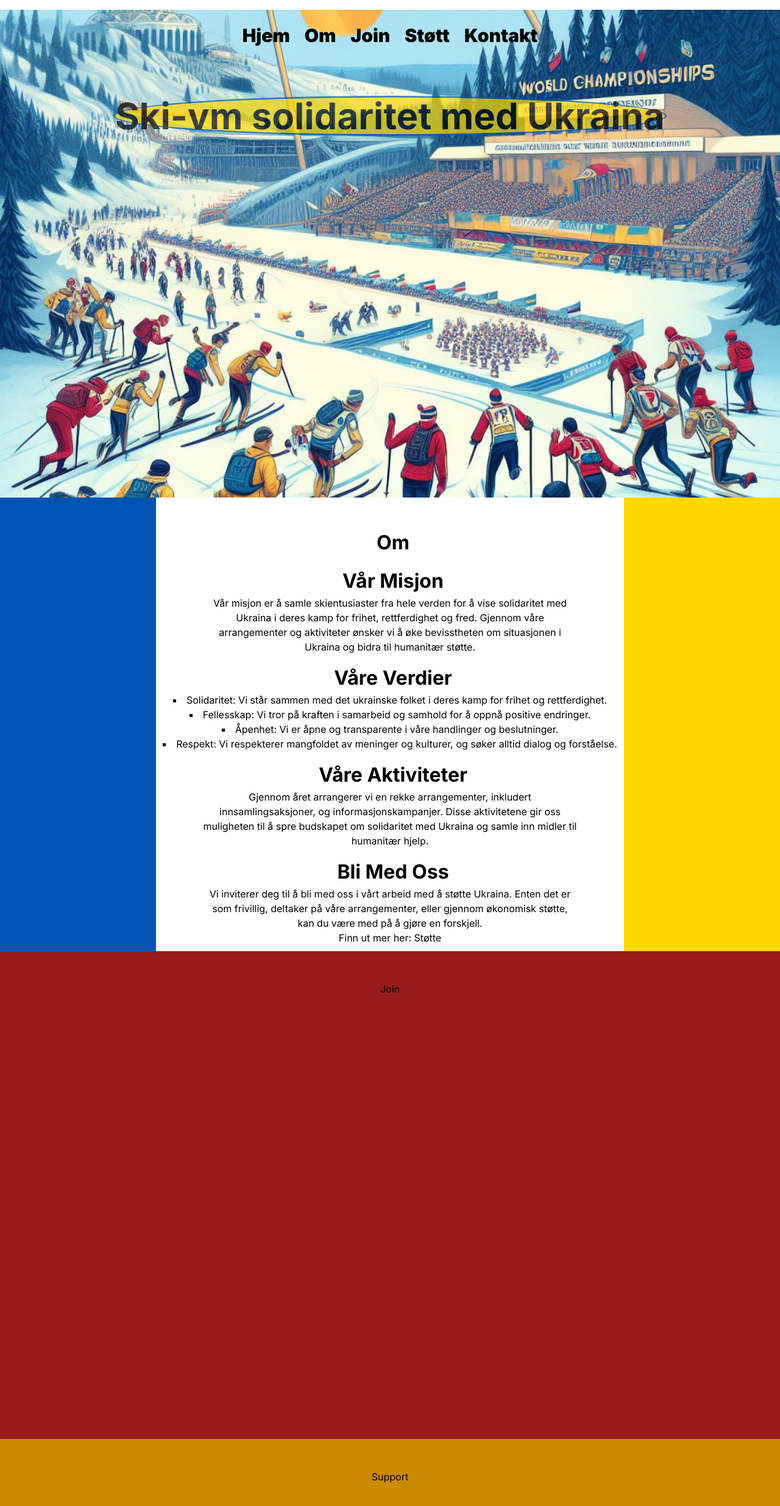
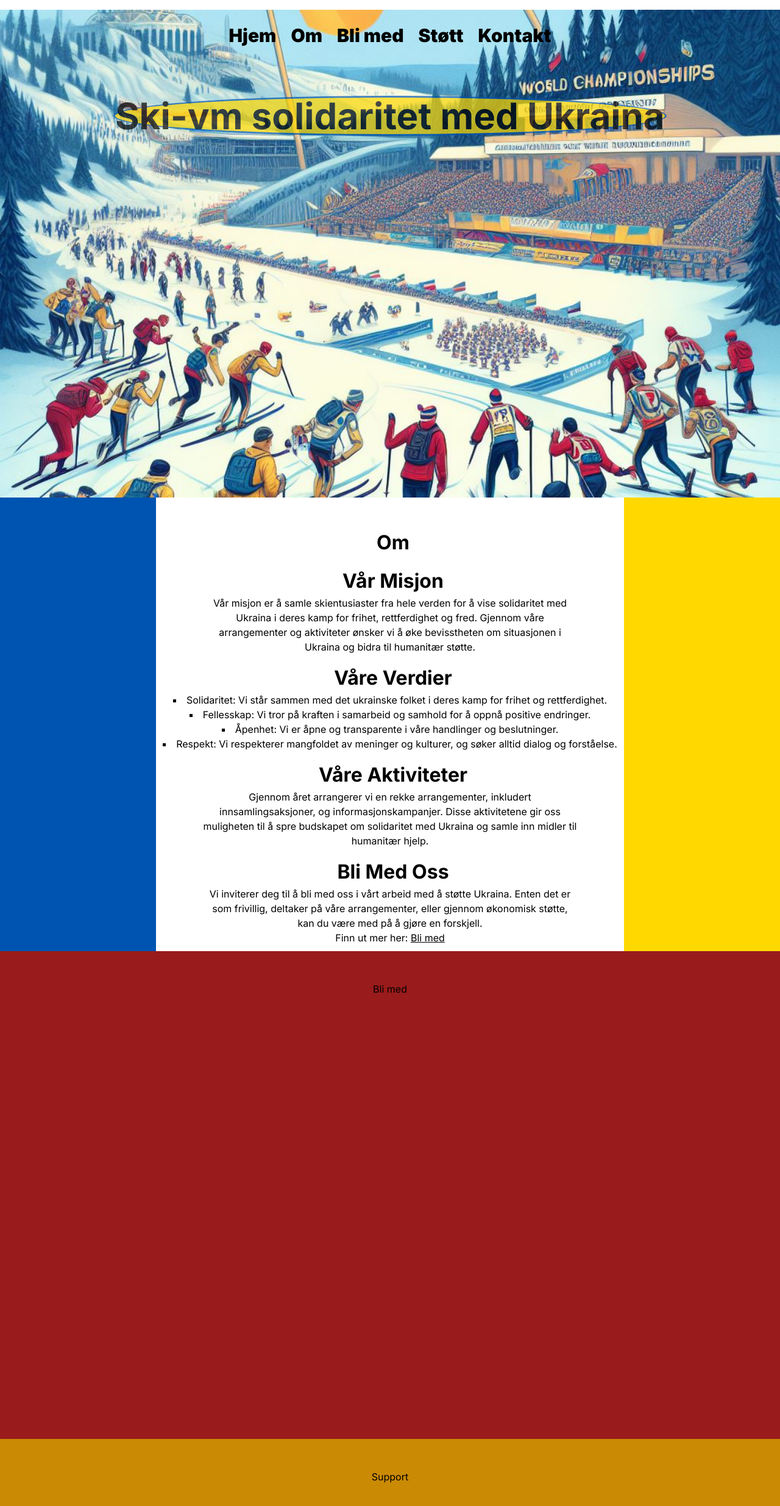
Before and after one commit to pedernyl/vmu, a Next.js app: page / in a window 1280 px wide. Shown: the top 2470 px of the page at 61% size. Built offline with nearby package versions, Linux system fonts and the light colour scheme.

Commit message:
fixing link in text and linking to join from about

```diff
--- a/src/app/about/page.tsx
+++ b/src/app/about/page.tsx
@@ -26,7 +26,7 @@ const props = {
     <p className="paragraph">Vi inviterer deg til å bli med oss i vårt arbeid med å støtte Ukraina.
       Enten det er som frivillig, deltaker på våre arrangementer, eller gjennom økonomisk støtte,
       kan du være med på å gjøre en forskjell.<br />
-      Finn ut mer her: <Link href="#support">Støtte</Link>
+      Finn ut mer her: <Link href="#join" className="underline">Bli med</Link>
     </p>
   </div>
 }
--- a/src/app/components/navigation/navbar/index.tsx
+++ b/src/app/components/navigation/navbar/index.tsx
@@ -42,7 +42,7 @@ const Navbar = ({ toggle }: { toggle: () => void }) => {
                        <li>
                            <Link href="/#join">
                                <p className="hover:scale-150">
-                                   Join
+                                   Bli med
                                </p>
                            </Link>
                        </li>
--- a/src/app/globals.css
+++ b/src/app/globals.css
@@ -89,6 +89,11 @@ ul.inline li {
     list-style-position: inside;
 }
 
+a.underline {
+    text-decoration: underline;
+
+}
+
 @media (min-width: 1024px) {
     .container {
         max-width: 100%;
--- a/src/app/join/page.tsx
+++ b/src/app/join/page.tsx
@@ -1,7 +1,7 @@
 import React from "react";
 
 const Join = () => {
-  return <div className="subPage">Join</div>
+  return <div className="subPage">Bli med</div>
 };
 
 export default Join;
```
